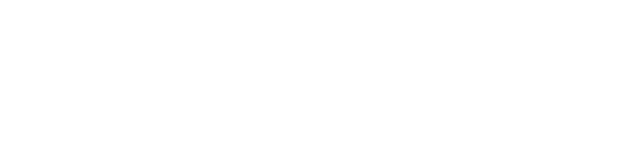
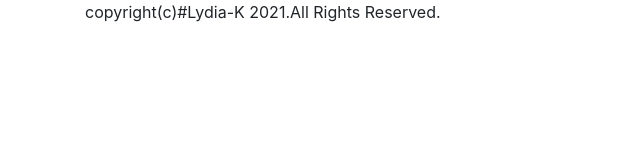
Before and after one commit to lydia-254/AKAN-NAMES., a plain HTML site: page index.html in a window 1280 px wide. Shown: the whole page, without its empty margins (0-640 px from the left). Drawn offline with nearby package versions, Linux system fonts and the light colour scheme.

Commit message:
Add footer

```diff
--- a/index.html
+++ b/index.html
@@ -9,6 +9,10 @@
     <link rel="stylesheet" href="https://stackpath.bootstrapcdn.com/bootstrap/4.5.2/css/bootstrap.min.css">
 </head>
 <body>
-    <div class="container"></div>
+    <div class="container">
+    <footer class="footer">
+        <p>copyright(c)#Lydia-K 2021.All Rights Reserved.</p>
+    </footer>
+    </div>
 </body>
 </html>
```
